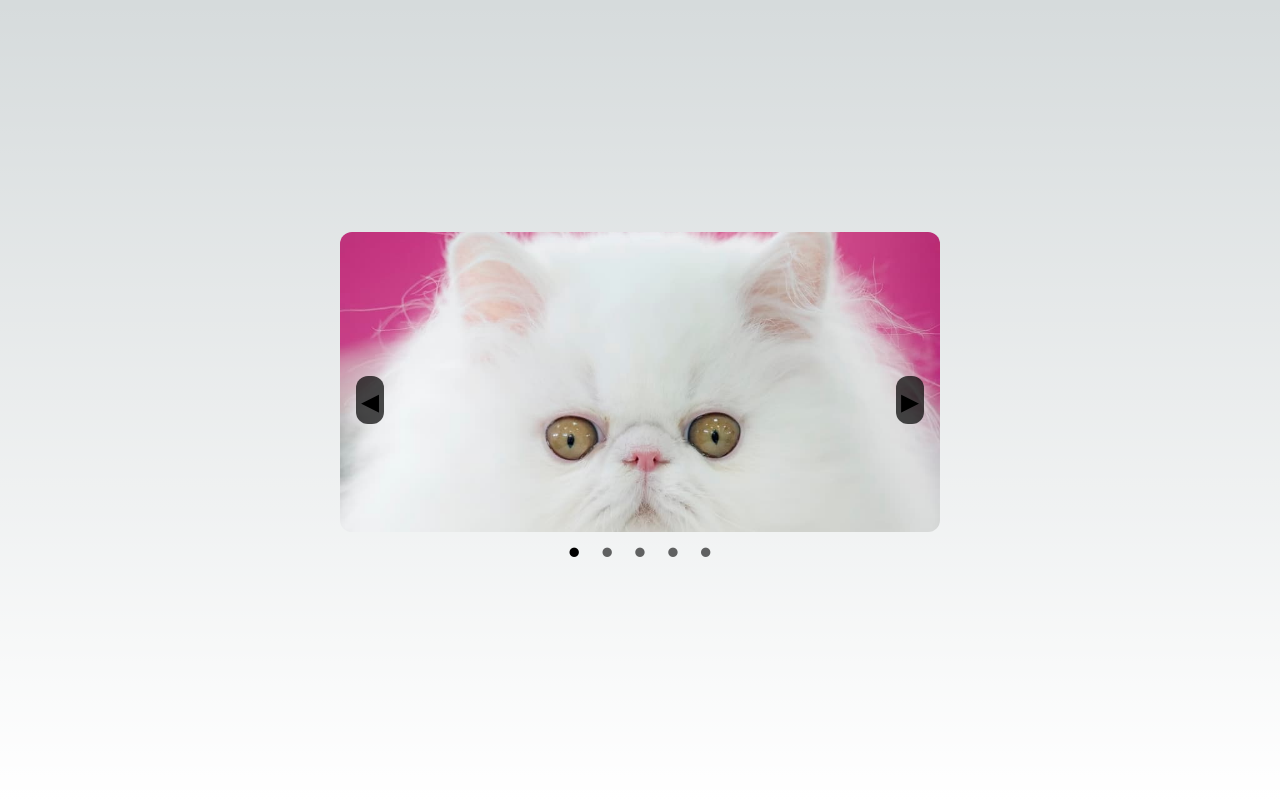
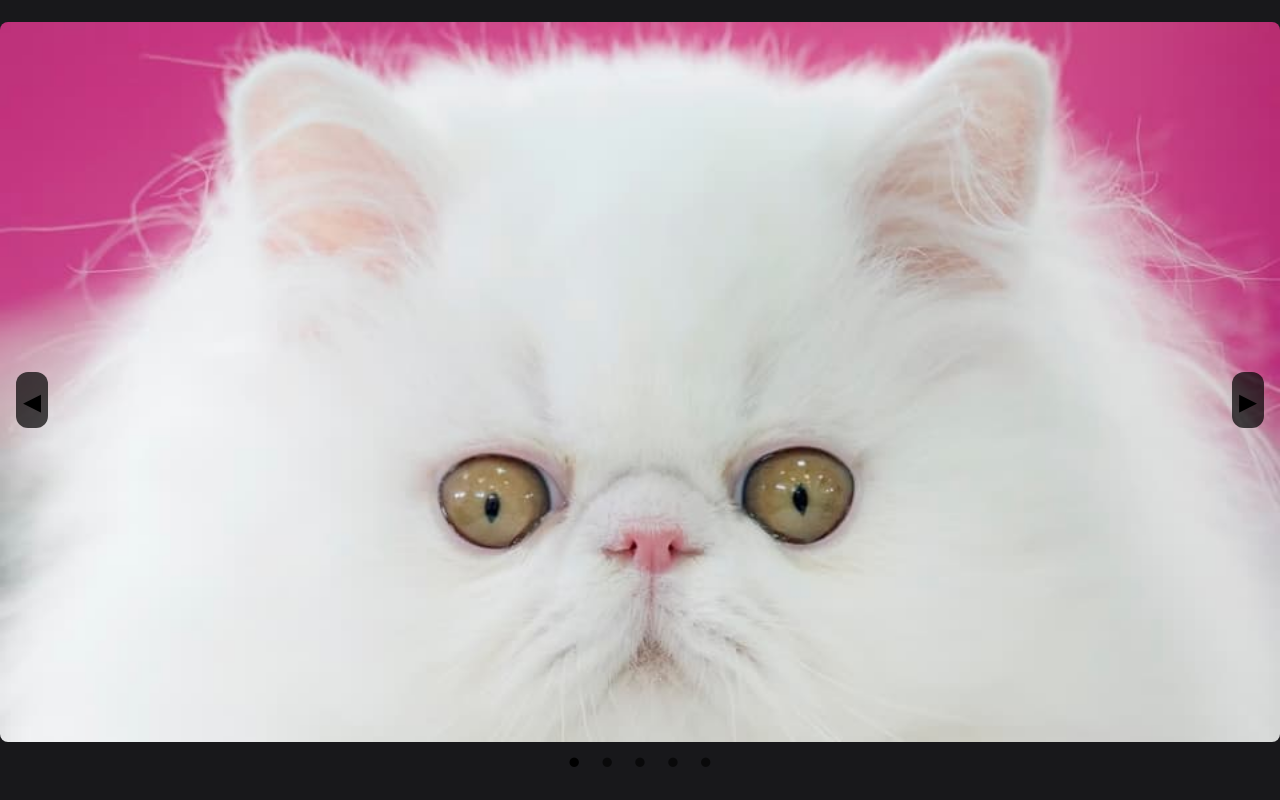
Before and after one commit to ferutizi/animations, a Next.js app: page / in a window 1280 px wide. Built offline with nearby package versions, Linux system fonts and the light colour scheme.

Commit message:
add: change image size

```diff
--- a/src/app/page.tsx
+++ b/src/app/page.tsx
@@ -33,10 +33,10 @@ export default function Home() {
   }
 
   return (
-    <main className="flex min-h-screen flex-col items-center justify-center">
+    <main className="flex min-h-screen flex-col items-center justify-center bg-zinc-900">
       <section className="flex-col relative">
         <motion.img
-          className="object-cover w-[600px] h-[300px] rounded-xl"
+          className="object-cover w-[80rem] aspect-video rounded-lg"
           key={images[currentImage]}
           variants={variants}
           animate="animate"
@@ -48,13 +48,13 @@ export default function Home() {
         />
         <button
           onClick={() => prevImage()}
-          className="flex justify-center items-center w-7 h-12 px-2 absolute m-auto top-0 bottom-0 left-4 bg-black rounded-xl bg-opacity-70 hover:bg-opacity-100 text-4xl"
+          className="flex justify-center items-center w-8 h-14 px-2 absolute m-auto top-0 bottom-0 left-4 bg-black rounded-xl bg-opacity-70 hover:bg-opacity-100 text-4xl"
         >
           <motion.span whileTap={{x: -6}}>{"◂"}</motion.span>
         </button>
         <button
           onClick={() => nextImage()}
-          className="flex justify-center items-center w-7 h-12 px-2 absolute m-auto top-0 bottom-0 right-4 bg-black rounded-xl bg-opacity-70 hover:bg-opacity-100 text-4xl"
+          className="flex justify-center items-center w-8 h-14 px-2 absolute m-auto top-0 bottom-0 right-4 bg-black rounded-xl bg-opacity-70 hover:bg-opacity-100 text-4xl"
         >
           <motion.span whileTap={{x: 6}}>{"▸"}</motion.span>
         </button>
```
